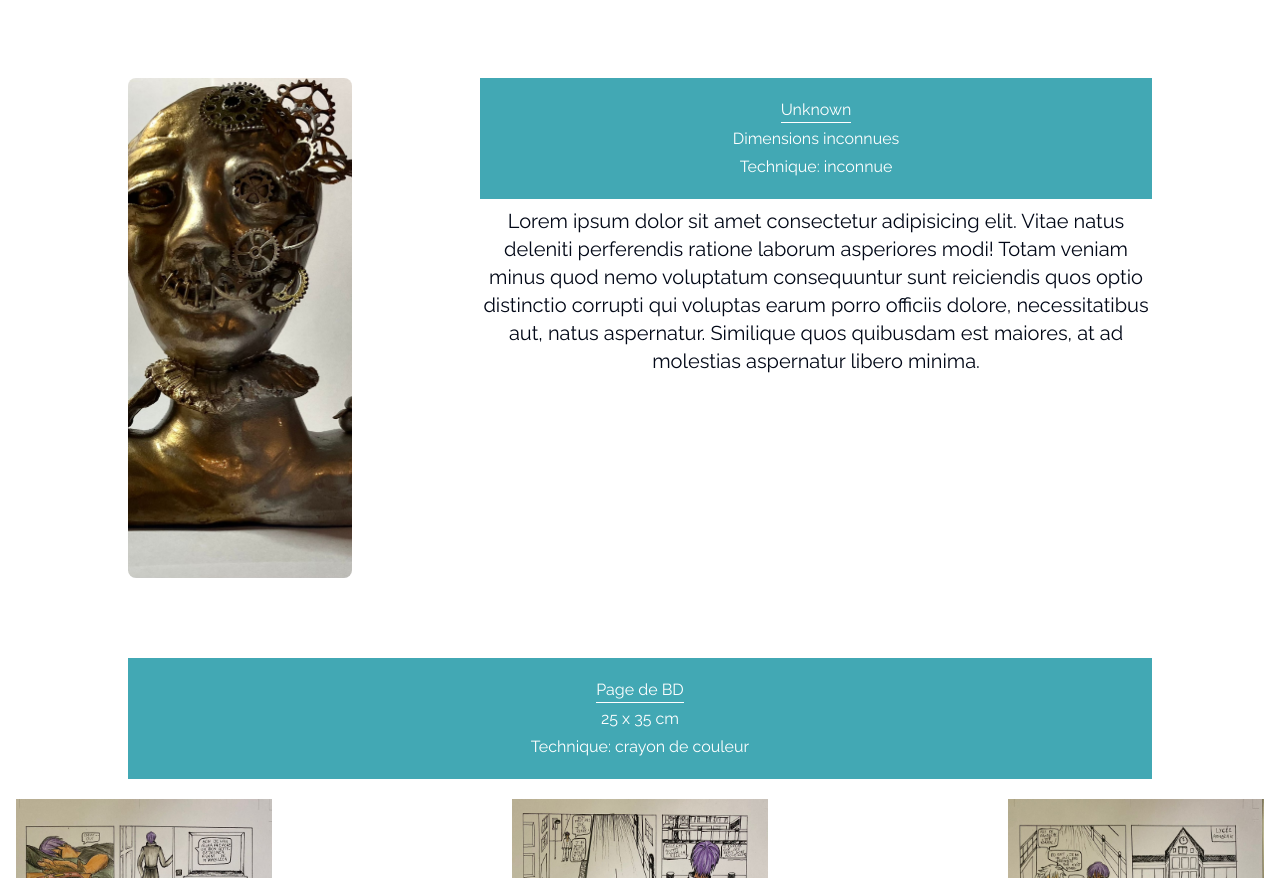
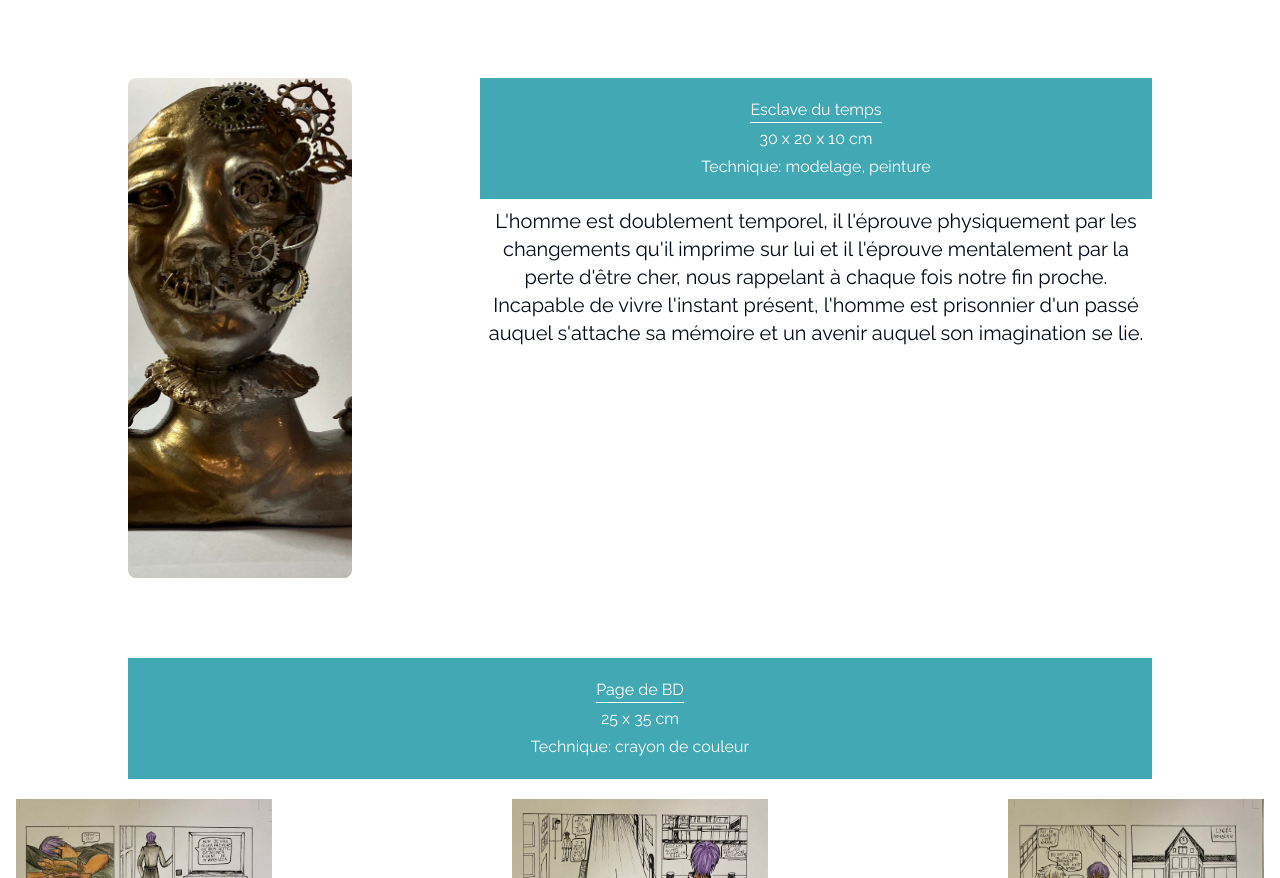
Before and after one commit to Raxuis/artaorea, a Next.js app: page / in a window 1280 px wide. Shown: the part 3403-4281 px from the top of the page. Built offline with nearby package versions, Linux system fonts and the light colour scheme.

Commit message:
feat(homepage): :sparkles: add the unknown work's name, description and dimensions

```diff
--- a/app/page.tsx
+++ b/app/page.tsx
@@ -116,18 +116,19 @@ export default function Home() {
       </section>
       <section className="m-[10vh_10vw] text-center flex flex-col items-center gap-[20vh] arts-col">
         <div className="grid grid-cols-1 lg:grid-cols-[2fr_2fr] xl:grid-cols-[1fr_3fr] gap-[15vw] sm:gap-[10vw] art-container">
-          <img src="/assets/works/unknown.jpeg" alt="Unknown" className="unknown h-[500px] w-[400px] object-cover rounded-lg mx-auto" />
+          <img src="/assets/works/esclave-du-temps.jpeg" alt="Esclave du temps" className="h-[500px] w-[400px] object-cover rounded-lg mx-auto" />
           <div className="art-text">
-            <div className="art-header bg-cyan text-white w-full text-center p-5 unknown-header space-y-1">
-              <h1 className="border-b border-white inline-flex">Unknown</h1>
-              <p>Dimensions inconnues</p>
-              <p>Technique: inconnue</p>
+            <div className="art-header bg-cyan text-white w-full text-center p-5 space-y-1">
+              <h1 className="border-b border-white inline-flex">Esclave du temps</h1>
+              <p>30 x 20 x 10 cm</p>
+              <p>Technique: modelage, peinture</p>
             </div>
             <div className="art-content text-lg xl:text-xl mt-2">
-              <p>Lorem ipsum dolor sit amet consectetur adipisicing elit. Vitae natus deleniti perferendis ratione laborum
-                asperiores modi! Totam veniam minus quod nemo voluptatum consequuntur sunt reiciendis quos optio distinctio
-                corrupti qui voluptas earum porro officiis dolore, necessitatibus aut, natus aspernatur. Similique quos
-                quibusdam est maiores, at ad molestias aspernatur libero minima.</p>
+              <p>
+                L'homme est doublement temporel, il l'éprouve physiquement par les changements qu'il imprime sur lui et il l'éprouve mentalement par la perte d'être cher,
+                nous rappelant à chaque fois notre fin proche. Incapable de vivre l'instant présent,
+                l'homme est prisonnier d'un passé auquel s'attache sa mémoire et un avenir auquel son imagination se lie.
+              </p>
             </div>
           </div>
         </div>
```
Also changed, not shown: public/assets/works/esclave-du-temps.jpeg (renamed from public/assets/works/unknown.jpeg).
